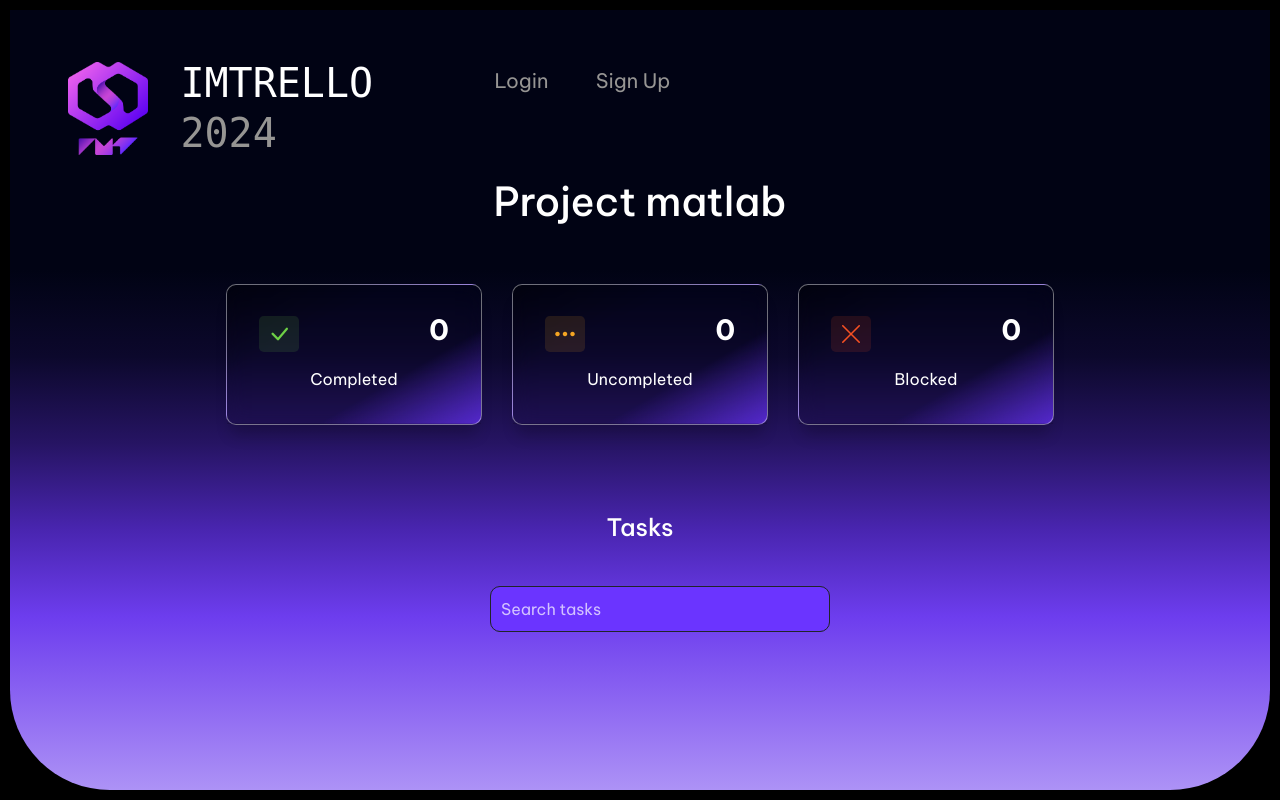
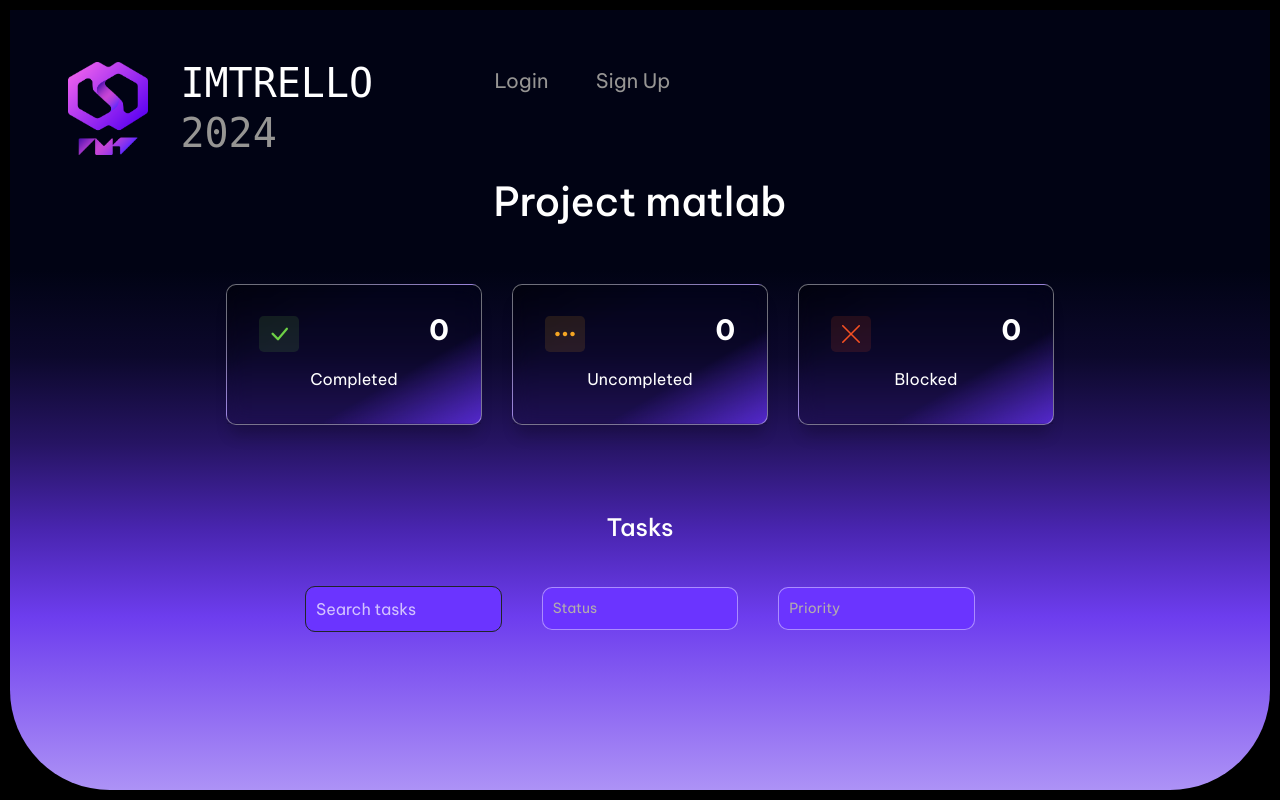
Before and after one commit to Maxime443/IMTrello, a Flask app: page /project/1 in a window 1280 px wide. Run offline with Flask 2, Linux system fonts and the light colour scheme; data comes from the database, SQL or seed files in the repository; both versions use the stored data as it was after the commit; parts of the project's set-up code (start-up, migrations or seed data) failed here and were passed over; some libraries are stand-ins or nearby versions.

Commit message:
ajout filtrage

```diff
--- a/website/auth.py
+++ b/website/auth.py
@@ -4,11 +4,7 @@ from flask import Blueprint, render_template, request, flash, redirect, url_for,
 from werkzeug.utils import secure_filename
 
 
-<<<<<<< HEAD
 from .models import User
-=======
-from website.models import User
->>>>>>> 6759f77519b8ff3db34e5bb596b688d5c5fd91c9
 from werkzeug.security import generate_password_hash, check_password_hash
 from . import db  ##means from __init__.py import db
 from flask_login import login_user, login_required, logout_user, current_user
--- a/website/static/index.js
+++ b/website/static/index.js
@@ -282,23 +282,28 @@ function updateTaskPriority (task_id, value, projectId) {
 
 document.addEventListener('DOMContentLoaded', function () {
   const searchInput = document.getElementById('search-input');
+  const priority = document.getElementById('priority');
+  const status = document.getElementById('status');
+  console.log(status.value.toLowerCase());
   const tasks = document.querySelectorAll('.task-card');
-  searchInput.addEventListener('input', function () {
+  function handleChange() {
     const searchTerm = searchInput.value.trim().toLowerCase();
-
+    const priorityValue = priority.value.toLowerCase();
+    const statusValue = status.value;
     tasks.forEach(function (task) {
       const taskName = task.querySelector('.card-title a').textContent.toLowerCase();
       const taskPriority = task.querySelector('.priority span').textContent.toLowerCase();
-      const taskStatus = task.querySelector('.status span').textContent.toLowerCase();
-      console.log(taskStatus);
-
-      if (taskName.includes(searchTerm) || taskPriority === searchTerm || taskStatus.includes(searchTerm)) {
+      const taskStatus = task.querySelector('.status span').textContent;
+      if (taskName.includes(searchTerm) && taskPriority.includes(priorityValue) && taskStatus.includes(statusValue)) {
         task.style.display = 'block';
       } else {
         task.style.display = 'none';
       }
     });
-  });
+  };
+  searchInput.addEventListener('input', handleChange);
+  priority.addEventListener('change', handleChange);
+  status.addEventListener('change', handleChange);
 });
 
 
--- a/website/static/styles.css
+++ b/website/static/styles.css
@@ -900,3 +900,12 @@ master{
     color: white;
     height:230px;
 }
+
+.search-container{
+    display: flex;
+    justify-content: center;
+    align-items: center;
+    margin-top: 20px;
+    margin-bottom: 20px;
+    flex-direction: row;
+}
--- a/website/templates/project.html
+++ b/website/templates/project.html
@@ -560,8 +560,8 @@ user.type=='PROJECT_MANAGER' %}
 </div>
 <div class="container-center mt-5">
   <span class="w-100 w-md-50 fw-bolder"><h4 class="mb-4">Tasks</h4></span>
-  <div class="row justify-content-center">
-    <div class="col-md-6">
+  <div class="search-container">
+
       <div class="input-group">
         <input
           id="search-input"
@@ -570,6 +570,31 @@ user.type=='PROJECT_MANAGER' %}
           class="form-control-special"
         />
       </div>
+
+
+    <div class="input-group">
+      <select
+          id="status"
+          class="form-select form-select-sm form-control-special"
+          aria-label=".form-select-sm example"
+        >
+          <option value="" selected>Status</option>
+          <option value="completed">Completed</option>
+          <option value="uncompleted">Uncompleted</option>
+          <option value="blocked">Blocked</option>
+        </select>
+    </div>
+    <div class="input-group">
+      <select
+          id="priority"
+          class="form-select form-select-sm form-control-special"
+          aria-label=".form-select-sm example"
+        >
+          <option value="" selected>Priority</option>
+          <option value="high">high</option>
+          <option value="medium">medium</option>
+          <option value="low">low</option>
+        </select>
     </div>
   </div>
   {% for task in user.tasks %}
```
Also changed, not shown: website/database.db.
